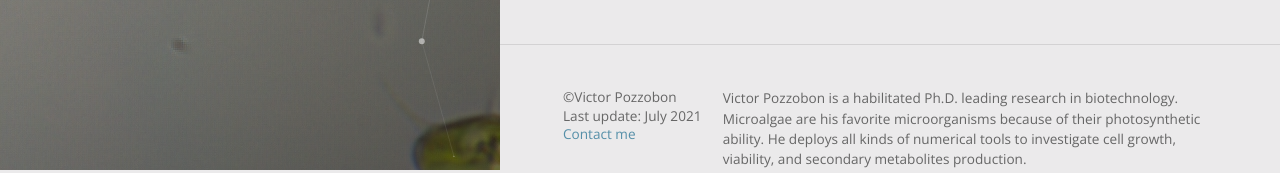
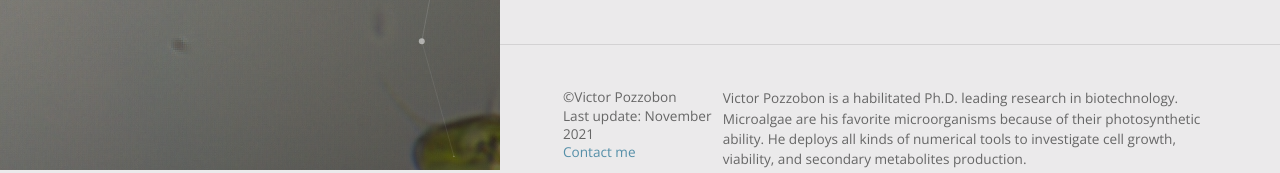
Before and after one commit to victorpozzobon/victorpozzobon.github.io, a Jekyll site: the page built from _pages/index.md, in a window 1280 px wide. Shown: the part 730-903 px from the top of the page. Built offline with Jekyll 4.4.1, drawn with Linux system fonts in a browser that asks for light colours.

Commit message:
Uploaded some assets

```diff
--- a/_config.yml
+++ b/_config.yml
@@ -10,7 +10,7 @@
 title: Victor Pozzobon
 email: victor.pozzobon@yahoo.fr
 author: Victor Pozzobon
-last_update: July 2021
+last_update: November 2021
 description: >- # this means ignore newlines
   Victor Pozzobon is a habilitated Ph.D. leading research in biotechnology. Microalgae are his favorite microorganisms because of their photosynthetic ability. He deploys all kinds of numerical tools to investigate cell growth, viability, and secondary metabolites production.
 
```
Also changed, not shown: 4 other files.
